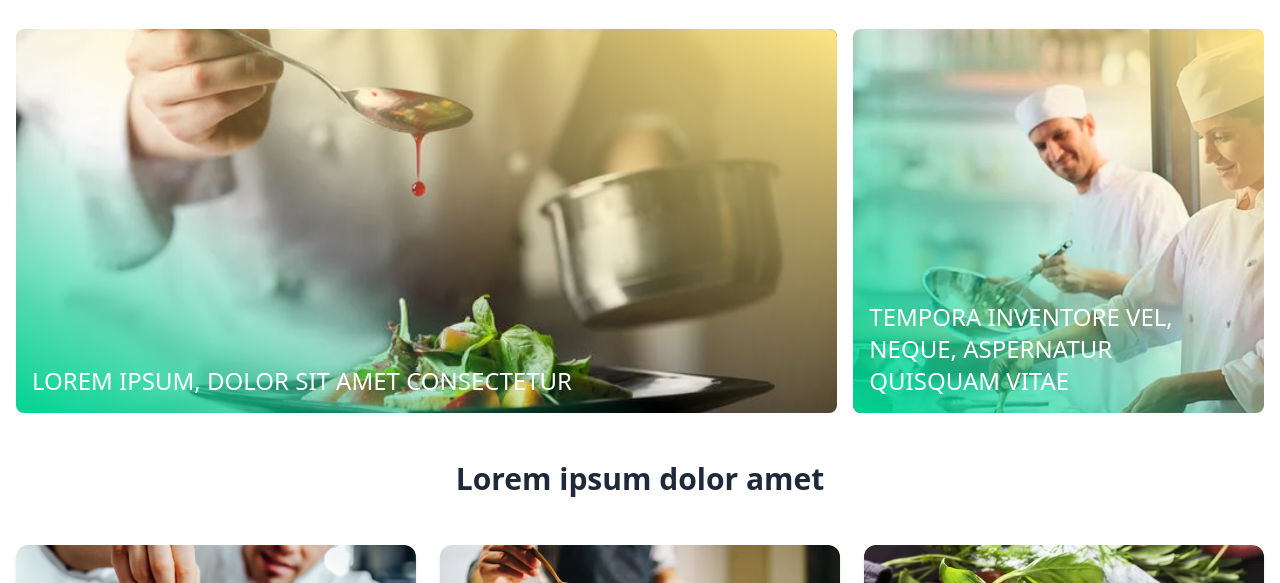
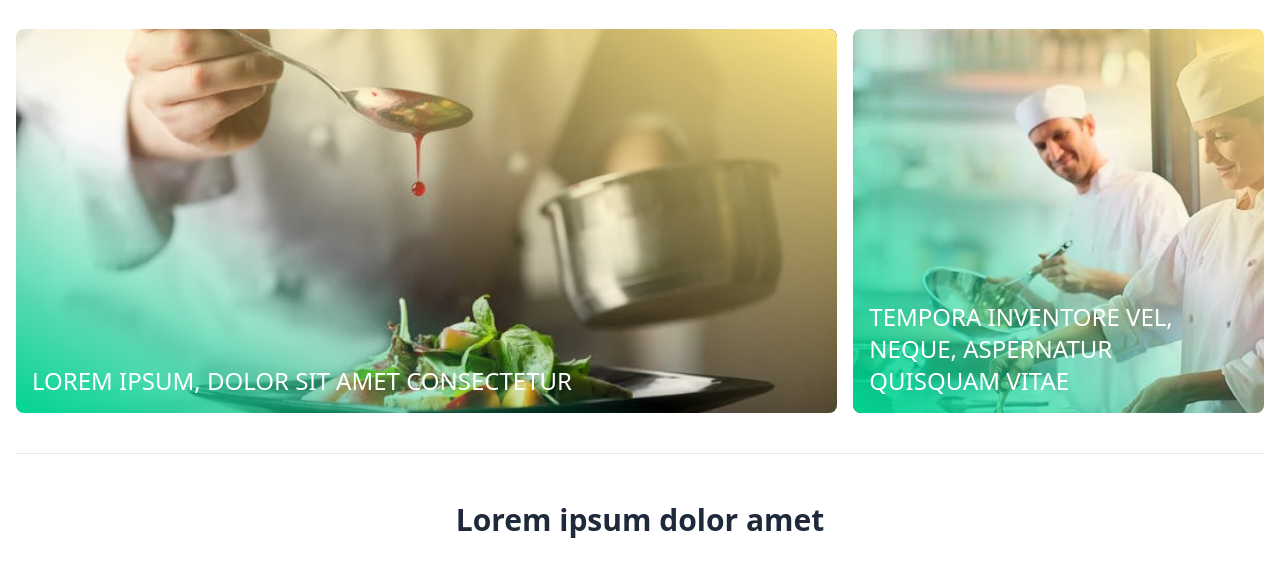
Before and after one commit to MrJim1231/home-work-15, a website built with Vite: page index.html in a window 1280 px wide. Shown: the part 164-747 px from the top of the page. Built offline with nearby package versions, Linux system fonts and the light colour scheme.

Commit message:
some fix

```diff
--- a/src/style.css
+++ b/src/style.css
@@ -74,7 +74,7 @@
 }
 
 .hero {
-  @apply flex flex-col md:flex-row gap-4 mb-12;
+  @apply flex flex-col md:flex-row gap-4 mb-12 border-b border-gray-200 pb-10;
 }
 
 .hero__article {
```
